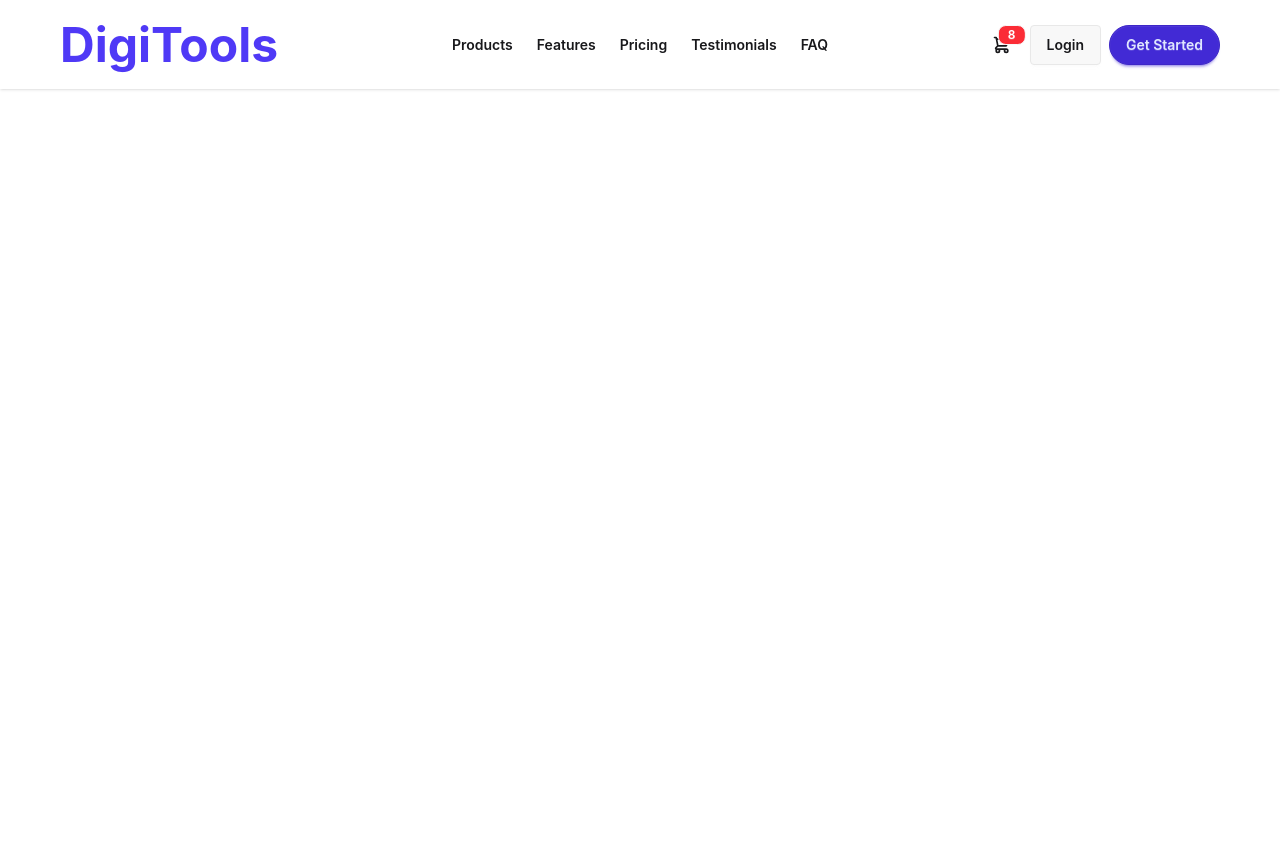
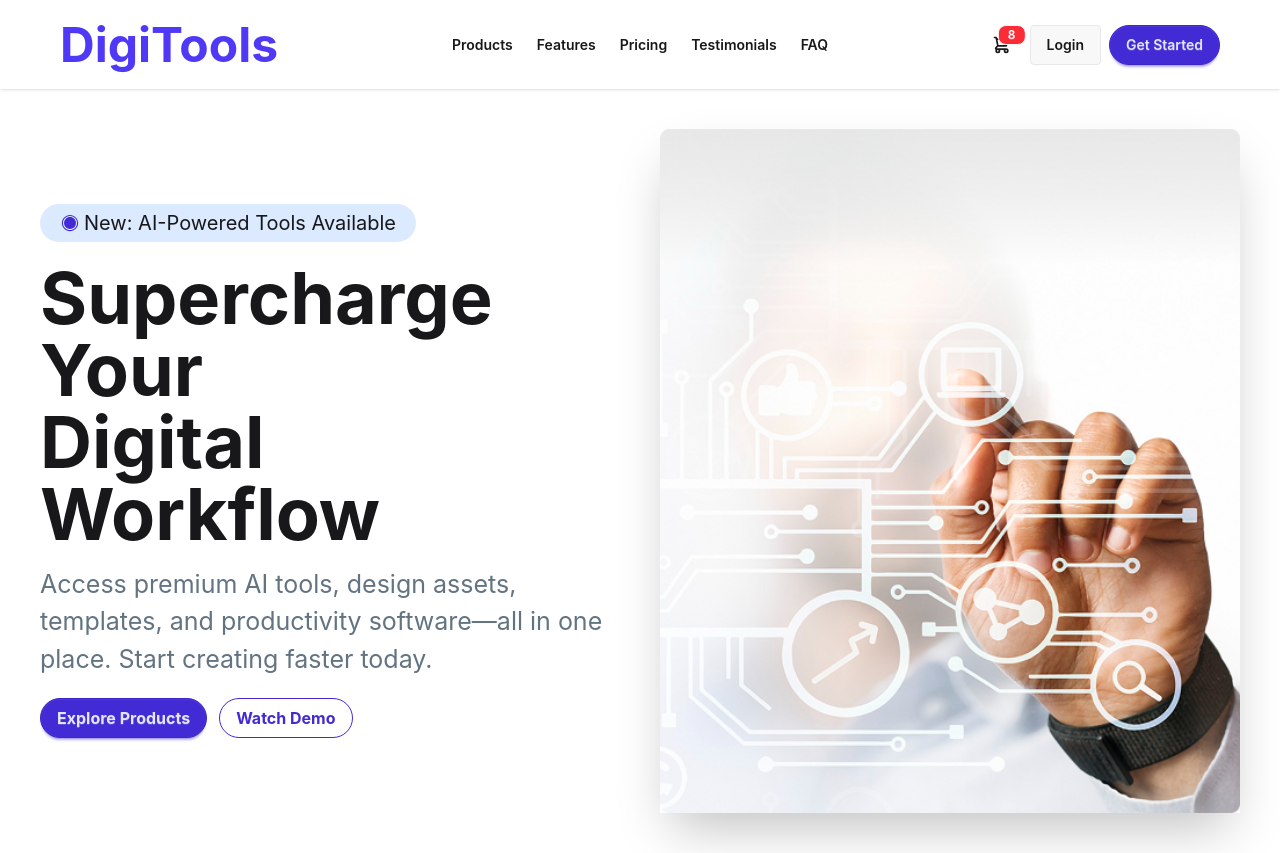
Before and after one commit to Mahabubislam50725/Assignment-6-B13, a React (Vite) app: page / in a window 1280 px wide. Before the commit the page ends 800 px from the top, so only its background shows below. Built offline with nearby package versions, Linux system fonts and the light colour scheme.

Commit message:
First Banner Complete

```diff
--- a/package.json
+++ b/package.json
@@ -10,9 +10,11 @@
     "preview": "vite preview"
   },
   "dependencies": {
+    "@react-icons/all-files": "^4.1.0",
     "@tailwindcss/vite": "^4.2.2",
     "react": "^19.2.4",
     "react-dom": "^19.2.4",
+    "react-icons": "^5.6.0",
     "tailwindcss": "^4.2.2"
   },
   "devDependencies": {
--- a/src/App.jsx
+++ b/src/App.jsx
@@ -1,5 +1,6 @@
 
 import './App.css'
+import Banner1 from './Component/Banner/Banner1';
 import NavBar from './Component/NavBar/NavBar';
 
 const fatchData = async () => {
@@ -13,6 +14,7 @@ function App() {
   return (
     <>
          <NavBar></NavBar>
+         <Banner1></Banner1>
         {/* <Suspense fallback={<span className="loading loading-dots loading-xl"></span>}>
 
         </Suspense> */}
--- /dev/null
+++ b/src/Component/Banner/Banner1.jsx
@@ -0,0 +1,30 @@
+import React from 'react';
+import { IoIosRadioButtonOn } from 'react-icons/io';
+
+
+const Banner1 = () => {
+    return (
+        <div className='container mx-auto flex flex-col lg:flex-row justify-between items-center gap-10 p-6 sm:p-10'>
+            <div className='Information space-y-5 w-full lg:w-1/2 text-center lg:text-left'>
+                <div>
+                    <p className='flex items-center justify-center lg:justify-start gap-1 text-[16px] sm:text-[20px] bg-blue-100 rounded-full px-5 py-1 w-fit mx-auto lg:mx-0'><IoIosRadioButtonOn className='text-primary' /> New: AI-Powered Tools Available</p>
+                </div>
+
+                <div className='space-y-4'>
+                    <h1 className='font-bold text-4xl sm:text-6xl lg:text-7xl'>Supercharge Your <br />Digital Workflow</h1>
+                    <p className='text-[#627382] text-[16px] sm:text-[20px] lg:text-[25px]'>Access premium AI tools, design assets, templates, and productivity software—all in one place. Start creating faster today.</p>
+                </div>
+                <div className='flex gap-3 justify-center lg:justify-start'>
+                    <button className='btn btn-primary rounded-full text-[14px] sm:text-[16px] font-bold'>Explore Products</button>
+                    <button className="btn btn-outline btn-primary rounded-full text-[14px] sm:text-[16px] font-bold">Watch Demo</button>
+                </div>
+
+            </div>
+            <div className='Image w-full lg:w-1/2'>
+                <img className='w-full h-full object-cover shadow-2xl' src="/src/assets/banner.png" alt="" />
+            </div>
+        </div>
+    );
+};
+
+export default Banner1;
--- a/src/Component/NavBar/NavBar.jsx
+++ b/src/Component/NavBar/NavBar.jsx
@@ -11,11 +11,11 @@ const NavBar = () => {
                     <ul
                         tabIndex="-1"
                         className="menu menu-sm dropdown-content bg-base-100 rounded-box z-1 mt-3 w-52 p-2 shadow">
-                        <li><a>Item 1</a></li>
-                        <li><a>Item 2</a> </li>
-                        <li><a>Item 3</a></li>
-                        <li><a>Item 5</a></li>
-                        <li><a>Item 6</a></li>
+                        <li><a>Products</a></li>
+                        <li><a>Features</a> </li>
+                        <li><a>Pricing</a></li>
+                        <li><a>Testimonials</a></li>
+                        <li><a>FAQ</a></li>
                     </ul>
                 </div>
                 <a className="text-5xl font-bold text-[#4F39F6]">DigiTools</a>
```
Also changed, not shown: 1 other file (tests, documents, lock files or other folders).
